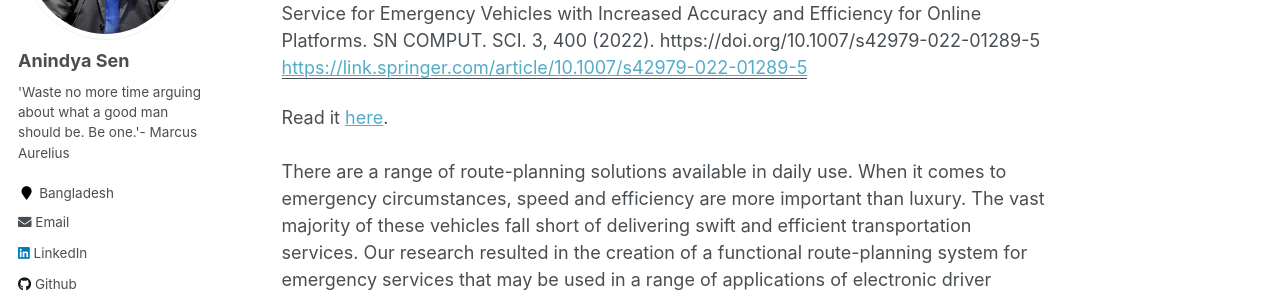
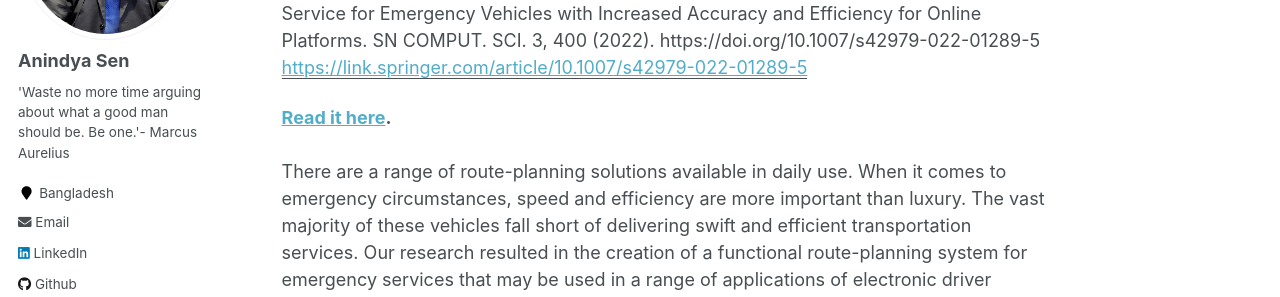
Before and after one commit to senanindya/senanindya.github.io, a Jekyll site: the page built from _publications/route.md, in a window 1280 px wide and 1218 px high. Shown: the part 270-567 px from the top of the window. Built offline with Jekyll 4.4.1, drawn with Linux system fonts in a browser that asks for light colours; some web fonts are replaced.

```diff
--- a/_publications/route.md
+++ b/_publications/route.md
@@ -9,5 +9,5 @@ paperurl: 'https://link.springer.com/article/10.1007/s42979-022-01289-5'
 citation: 'Sarkar, S.S., Sen, A., Krishnamoorthy, A. et al. Route Planning Service for Emergency Vehicles with Increased Accuracy and Efficiency for Online Platforms. SN COMPUT. SCI. 3, 400 (2022). https://doi.org/10.1007/s42979-022-01289-5'
 ---
 
-Read it [here](https://link.springer.com/epdf/10.1007/s42979-022-01289-5?sharing_token=u7M4ads8WiylCiRzUeE_yfe4RwlQNchNByi7wbcMAY6VjZBgrjjZSNYkPnPtZue6usb-FYofYYbeR59R66WcX08e1GZxi7zJICLcD0BWVFEU7IdGZxkVqxlaIMfj7p3ItvuYliudYoO6m_zh5-VAlvC1KbXXcRSDc3C0h5ESOnc%3D). <br /><br />
+<strong> [Read it here](https://link.springer.com/epdf/10.1007/s42979-022-01289-5?sharing_token=u7M4ads8WiylCiRzUeE_yfe4RwlQNchNByi7wbcMAY6VjZBgrjjZSNYkPnPtZue6usb-FYofYYbeR59R66WcX08e1GZxi7zJICLcD0BWVFEU7IdGZxkVqxlaIMfj7p3ItvuYliudYoO6m_zh5-VAlvC1KbXXcRSDc3C0h5ESOnc%3D).</strong> <br /><br />
 There are a range of route-planning solutions available in daily use. When it comes to emergency circumstances, speed and efficiency are more important than luxury. The vast majority of these vehicles fall short of delivering swift and efficient transportation services. Our research resulted in the creation of a functional route-planning system for emergency services that may be used in a range of applications of electronic driver assistance, including those supplied by online emergency service providers. Real-Time Vehicle Navigation Systems most often employ a base map in combination with technologies, such as Global Positioning System (GPS), Vehicular Ad Hoc Network (VANET), Mobile Ad Hoc Network (MANET), and several sensors, to determine the location of a transport on the road. A real-time mechanism is crucial in an emergency; nevertheless, it is also necessary to have a time and energy-efficient route plan that varies according to geographic location, such as urban or rural regions. In this paper, we have researched with the effectiveness and applicability of the proposed solution on simulation which is based on maps provided by Google Maps for going from location A to B on different geographic situations. These findings indicate that the proposed strategy may be beneficial.
```
